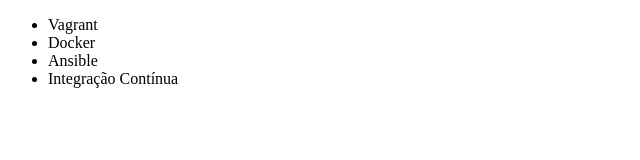
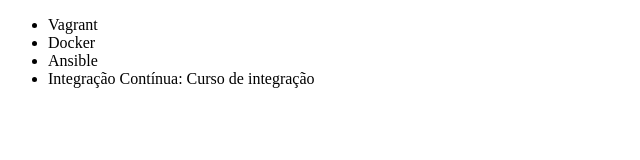
Before and after one commit to fernandosombrio/alura-git, a plain HTML site: page index.html in a window 1280 px wide. Shown: the whole page, without its empty margins (0-640 px from the left). Drawn offline with Linux system fonts and the light colour scheme.

Commit message:
Alterando nome curso de integração fulano

```diff
--- a/index.html
+++ b/index.html
@@ -9,7 +9,7 @@
         <li>Vagrant</li>
         <li>Docker</li>
         <li>Ansible</li>
-        <li>Integração Contínua</li>
+        <li>Integração Contínua: Curso de integração</li>
     </ul>
 </body>
 </html>
```
